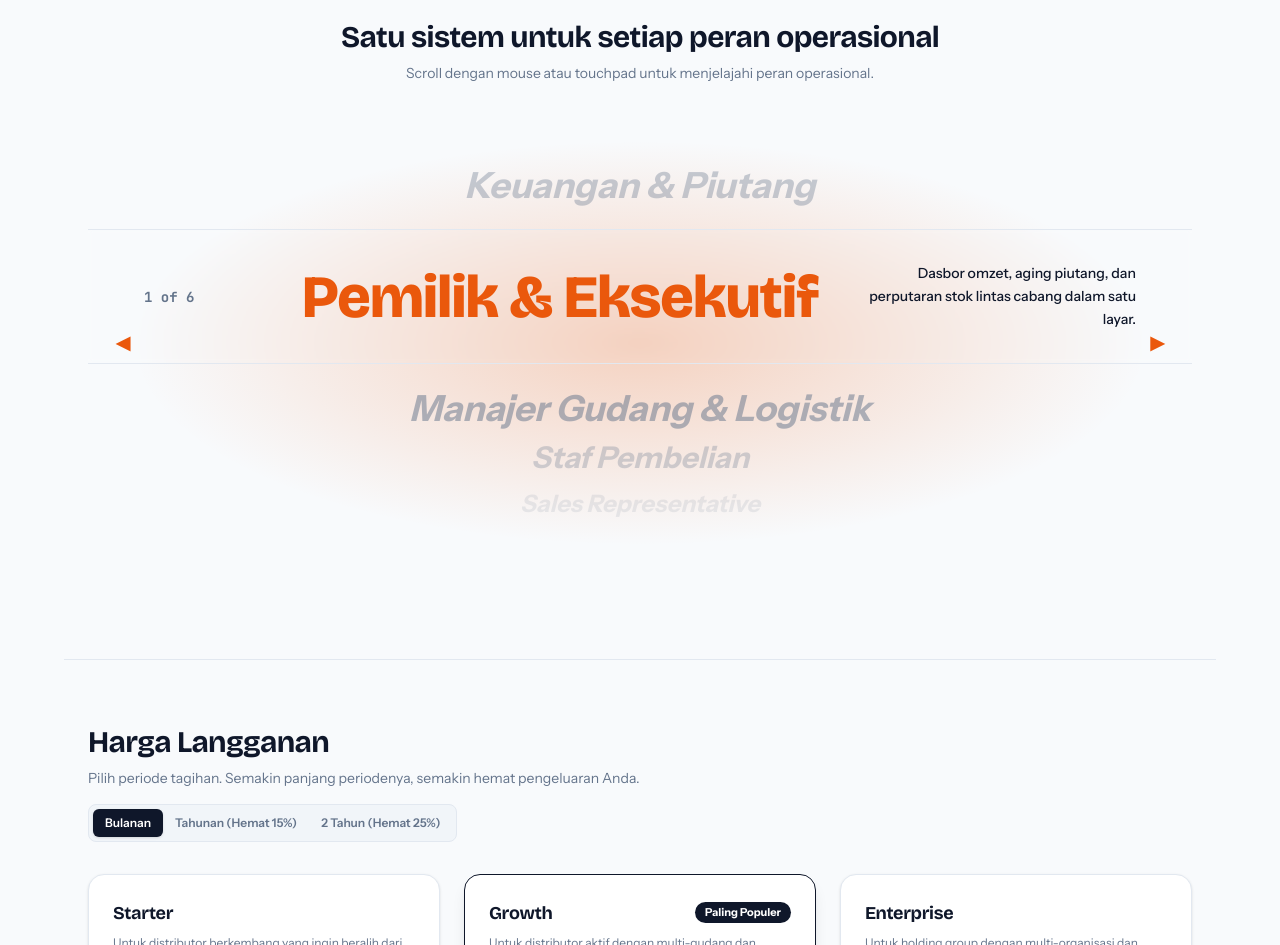
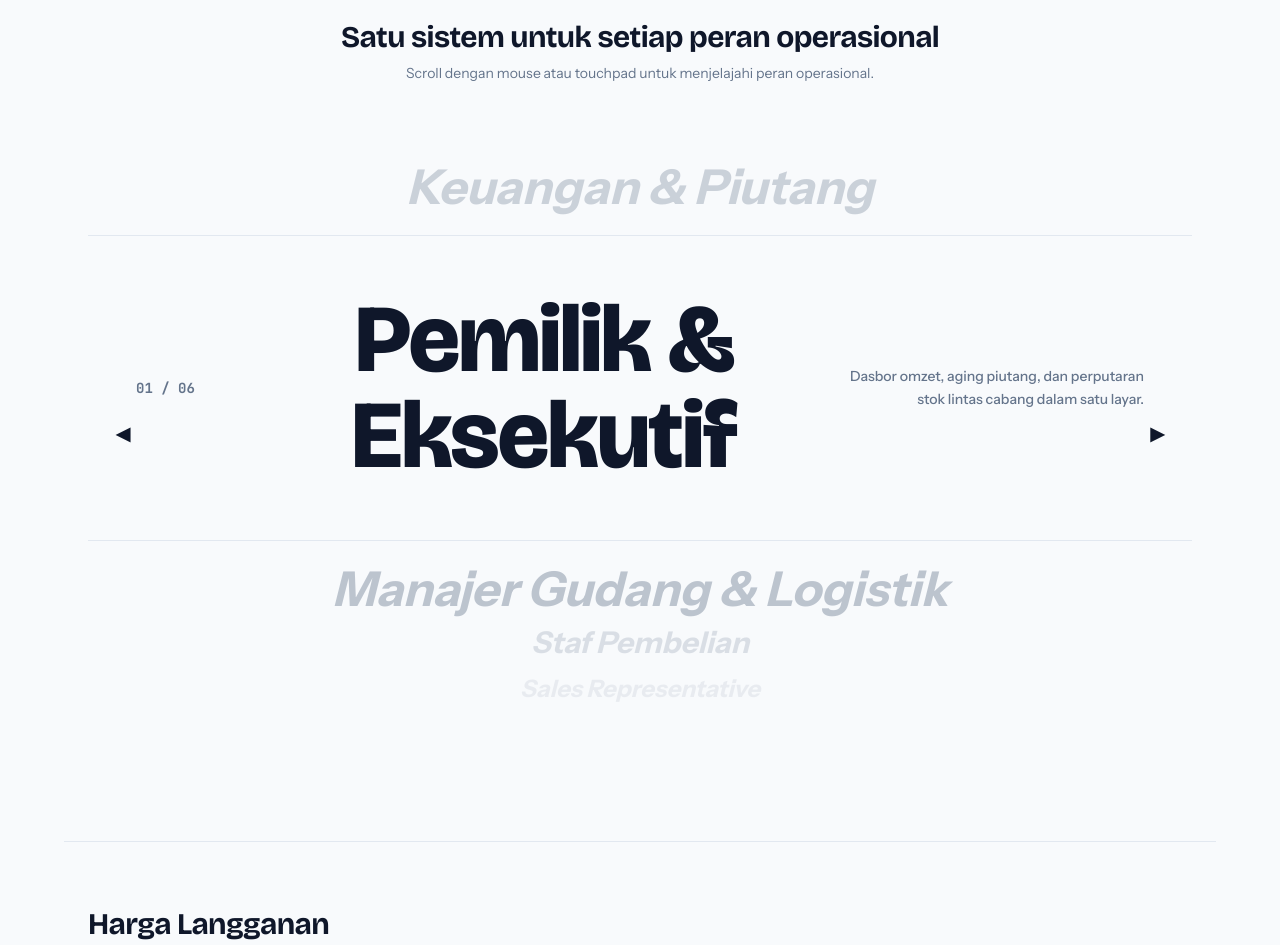
Before and after one commit to afrizadwi21/DistribuCore, a Next.js app in the folder apps/web/: page / in a window 1280 px wide. Shown: the part 2300-3245 px from the top of the page. Built offline with nearby package versions, Linux system fonts and the light colour scheme.

Commit message:
style(personas): scale up font to monumental and align with theme palette

```diff
--- a/apps/web/src/components/landing/PersonasSection.tsx
+++ b/apps/web/src/components/landing/PersonasSection.tsx
@@ -2,15 +2,6 @@
 
 import React, { useState, useRef } from "react";
 import { PERSONAS } from "./data";
-
-const ROLE_COLORS = [
-  "#ea580c", // 0: Pemilik & Eksekutif (Tangerine)
-  "#059669", // 1: Manajer Gudang & Logistik (Emerald)
-  "#0284c7", // 2: Staf Pembelian (Sky Blue)
-  "#2563eb", // 3: Sales Representative (Cobalt Blue)
-  "#d97706", // 4: Koordinator Pengiriman (Amber Ochre)
-  "#7c3aed", // 5: Keuangan & Piutang (Royal Violet)
-];
 
 export function PersonasSection() {
   const [active, setActive] = useState(0);
@@ -36,7 +27,6 @@ export function PersonasSection() {
   };
 
   const p1 = at(-1), curr = PERSONAS[active], n1 = at(1), n2 = at(2), n3 = at(3);
-  const activeColor = ROLE_COLORS[active % ROLE_COLORS.length];
 
   return (
     <section id="peran" onWheel={handleWheel} className="relative mx-auto max-w-6xl px-6 py-24 border-t border-[var(--bd)] select-none">
@@ -55,43 +45,37 @@ export function PersonasSection() {
           const delta = touchStartY.current - e.changedTouches[0].clientY;
           if (Math.abs(delta) > 35) delta > 0 ? next() : prev();
         }}
-        className="relative py-10 flex flex-col items-center justify-center min-h-[440px] overflow-hidden"
+        className="relative py-10 flex flex-col items-center justify-center min-h-[480px] overflow-hidden"
       >
-        {/* Ambient radial glow */}
-        <div
-          className="absolute inset-0 pointer-events-none transition-all duration-500 opacity-25"
-          style={{ background: `radial-gradient(ellipse at center, ${activeColor} 0%, transparent 65%)` }}
-        />
-
         {/* Navigation arrows */}
-        <button onClick={prev} aria-label="Sebelumnya" style={{ color: activeColor }} className="absolute left-1 sm:left-4 top-1/2 -translate-y-1/2 z-20 hover:scale-125 transition-transform p-3 text-lg font-bold">◀</button>
-        <button onClick={next} aria-label="Berikutnya" style={{ color: activeColor }} className="absolute right-1 sm:right-4 top-1/2 -translate-y-1/2 z-20 hover:scale-125 transition-transform p-3 text-lg font-bold">▶</button>
+        <button onClick={prev} aria-label="Sebelumnya" className="absolute left-1 sm:left-4 top-1/2 -translate-y-1/2 z-20 hover:scale-125 transition-transform p-3 text-lg font-bold text-[var(--tx)]">◀</button>
+        <button onClick={next} aria-label="Berikutnya" className="absolute right-1 sm:right-4 top-1/2 -translate-y-1/2 z-20 hover:scale-125 transition-transform p-3 text-lg font-bold text-[var(--tx)]">▶</button>
 
         {/* Item above */}
-        <button onClick={() => setActive(p1.i)} className="pb-6 text-2xl sm:text-4xl font-bold font-heading italic text-[var(--mu)] opacity-35 hover:opacity-75 transition-all cursor-pointer">
+        <button onClick={() => setActive(p1.i)} className="pb-6 text-2xl sm:text-4xl lg:text-5xl font-bold font-heading italic text-[var(--mu)] opacity-30 hover:opacity-60 transition-all cursor-pointer">
           {p1.role}
         </button>
 
-        {/* Active focus row */}
-        <div className="w-full border-y border-[var(--bd)] py-8 px-6 sm:px-14 flex flex-col sm:flex-row items-center justify-between gap-6 backdrop-blur-[2px]">
-          <div className="w-full sm:w-32 text-left text-xs sm:text-sm font-mono font-bold text-[var(--mu)]">
-            {active + 1} of {total}
+        {/* Active focus row (1 layar monumental) */}
+        <div className="w-full border-y border-[var(--bd)] py-8 sm:py-14 px-6 sm:px-12 flex flex-col md:flex-row items-center justify-between gap-6">
+          <div className="w-full md:w-32 text-left font-mono text-xs sm:text-sm font-bold text-[var(--mu)]">
+            0{active + 1} / 0{total}
           </div>
           <div className="flex-1 text-center">
-            <h3 style={{ color: activeColor }} className="text-3xl sm:text-5xl lg:text-6xl font-black tracking-tight font-heading transition-colors duration-300">
+            <h3 className="text-4xl sm:text-6xl md:text-7xl lg:text-8xl font-black tracking-tight text-[var(--tx)] font-heading leading-none">
               {curr.role}
             </h3>
           </div>
-          <div className="w-full sm:w-72 text-center sm:text-right text-xs sm:text-sm font-medium text-[var(--tx)] leading-relaxed">
+          <div className="w-full md:w-80 text-center md:text-right text-xs sm:text-sm font-medium text-[var(--mu)] leading-relaxed">
             {curr.desc}
           </div>
         </div>
 
         {/* Items below with fading drum cascade */}
         <div className="pt-6 flex flex-col items-center gap-3">
-          <button onClick={() => setActive(n1.i)} className="text-2xl sm:text-4xl font-bold font-heading italic text-[var(--mu)] opacity-50 hover:opacity-85 transition-all cursor-pointer">{n1.role}</button>
-          <button onClick={() => setActive(n2.i)} className="text-xl sm:text-3xl font-bold font-heading italic text-[var(--mu)] opacity-28 hover:opacity-60 transition-all cursor-pointer">{n2.role}</button>
-          <button onClick={() => setActive(n3.i)} className="text-lg sm:text-2xl font-bold font-heading italic text-[var(--mu)] opacity-12 hover:opacity-40 transition-all cursor-pointer">{n3.role}</button>
+          <button onClick={() => setActive(n1.i)} className="text-2xl sm:text-4xl lg:text-5xl font-bold font-heading italic text-[var(--mu)] opacity-40 hover:opacity-75 transition-all cursor-pointer">{n1.role}</button>
+          <button onClick={() => setActive(n2.i)} className="text-xl sm:text-3xl font-bold font-heading italic text-[var(--mu)] opacity-20 hover:opacity-50 transition-all cursor-pointer">{n2.role}</button>
+          <button onClick={() => setActive(n3.i)} className="text-lg sm:text-2xl font-bold font-heading italic text-[var(--mu)] opacity-10 hover:opacity-30 transition-all cursor-pointer">{n3.role}</button>
         </div>
       </div>
     </section>
```
